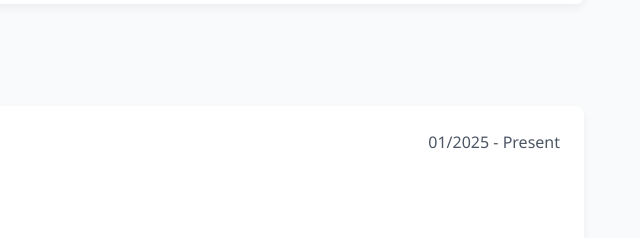
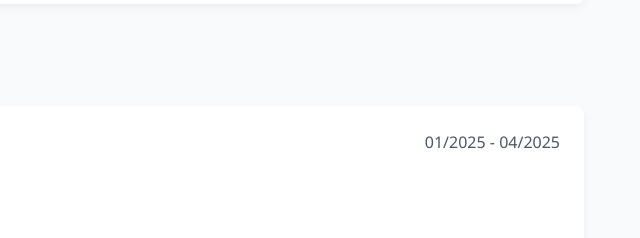
Before and after one commit to mrw0nd3rfu1/github-porfolio, a plain HTML site: page index.html in a window 1280 px wide. Shown: the part 860-1098 px from the top of the page, 640-1280 px from the left. Drawn offline with Linux system fonts and the light colour scheme.

Commit message:
Update index.html

```diff
--- a/index.html
+++ b/index.html
@@ -472,7 +472,7 @@
                         <div class="job-title">Research Assistant</div>
                         <div class="company">Lakehead University</div>
                     </div>
-                    <div class="period">01/2025 - Present</div>
+                    <div class="period">01/2025 - 04/2025</div>
                 </div>
                 <div class="location">Thunder Bay, ON</div>
                 <ul class="responsibilities">
```
